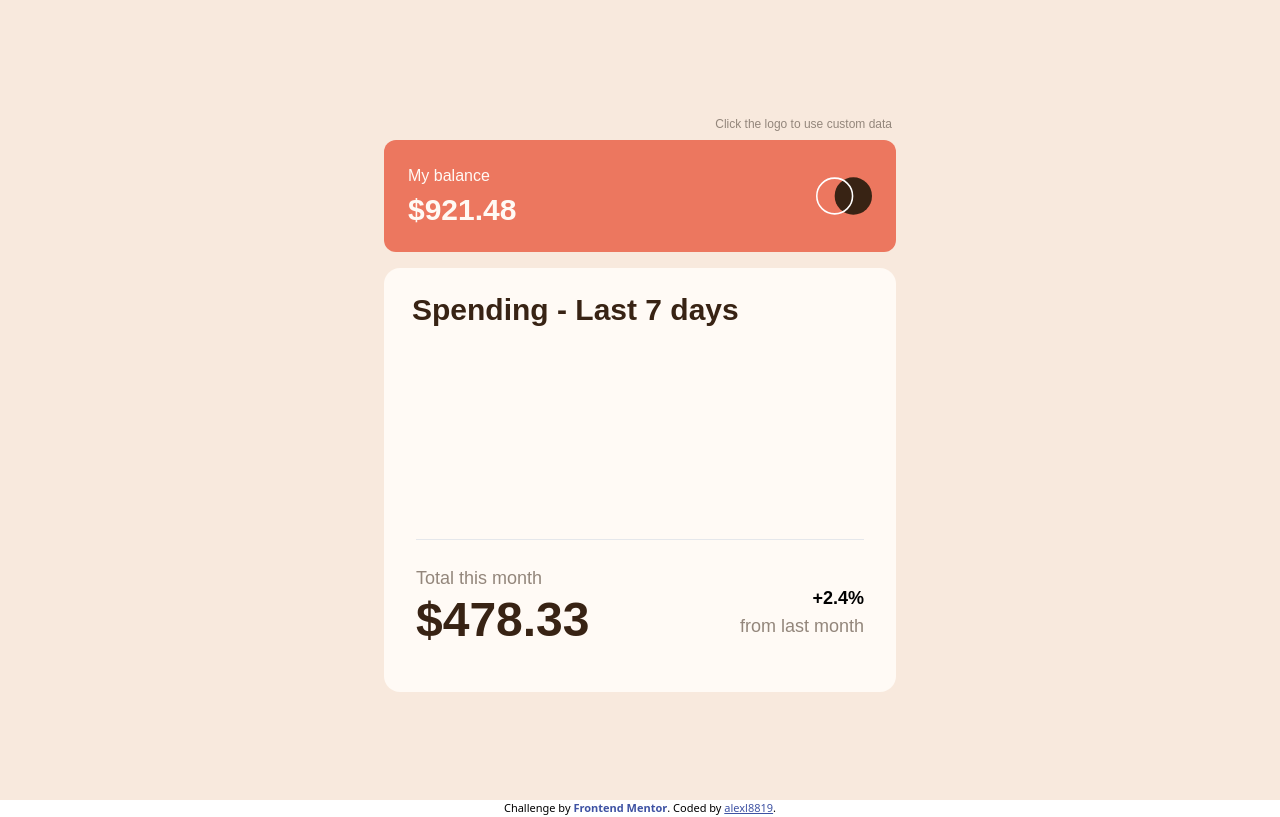
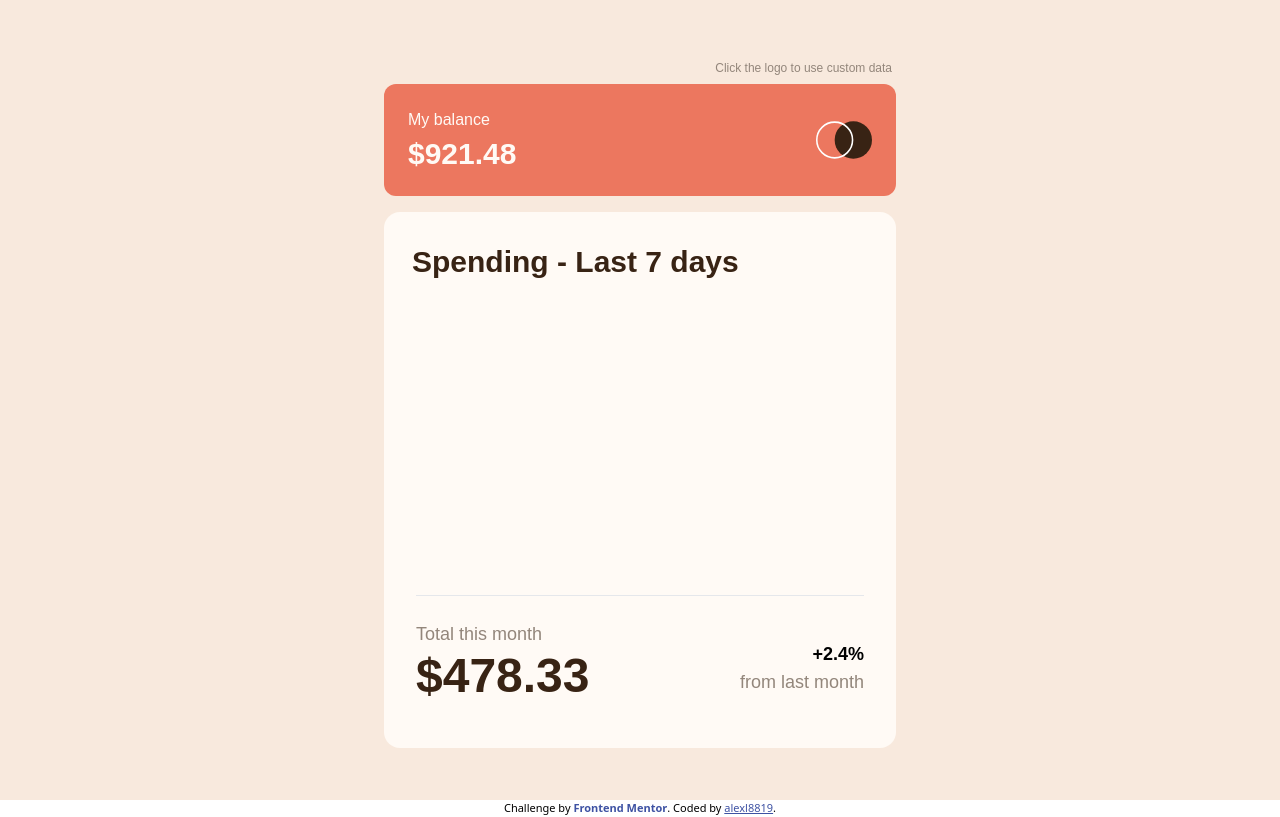
Before and after one commit to alexl8819/expenses-chart-component, a website built with Parcel: page src/index.html in a window 1280 px wide. Built offline with nearby package versions, Linux system fonts and the light colour scheme.

Commit message:
refactor: slightly increase the chart container's height

```diff
--- a/src/index.html
+++ b/src/index.html
@@ -47,8 +47,8 @@
       </div>
       <div class="bg-very-pale-orange rounded-2xl py-6 px-3 lg:px-6">
         <section class="flex flex-col">
-          <h1 class="text-2xl lg:text-3xl text-dark-brown font-bold pl-1 mb-2 lg:mb-4">Spending - Last 7 days</h1>
-          <div class="h-48 cursor-pointer">
+          <h1 class="text-2xl lg:text-3xl text-dark-brown font-bold pl-1 mb-2 lg:py-2 lg:mb-4">Spending - Last 7 days</h1>
+          <div class="h-48 lg:h-72 cursor-pointer">
             <canvas></canvas>
           </div>
           <div class="h-1 mx-2 border-b"></div>
```
